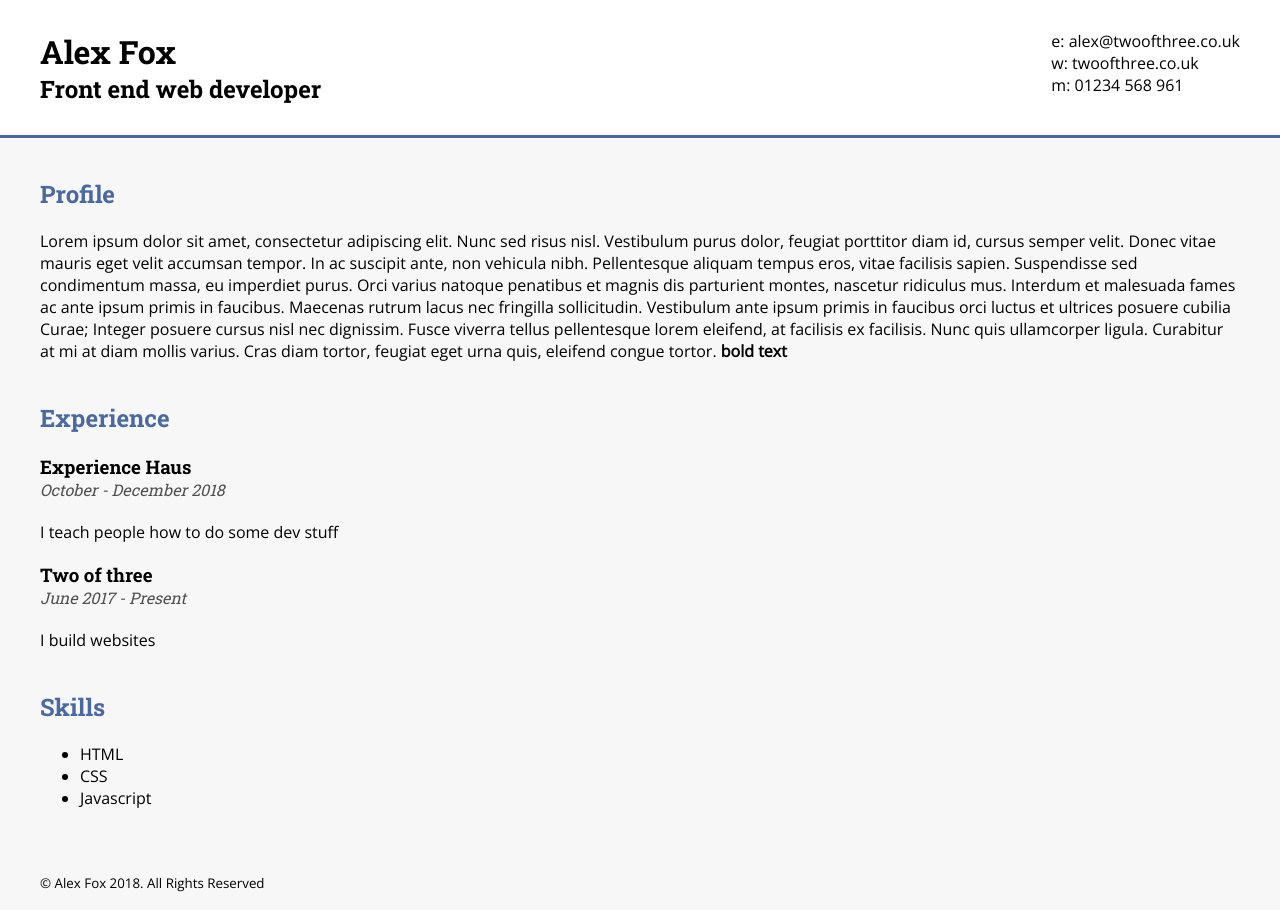
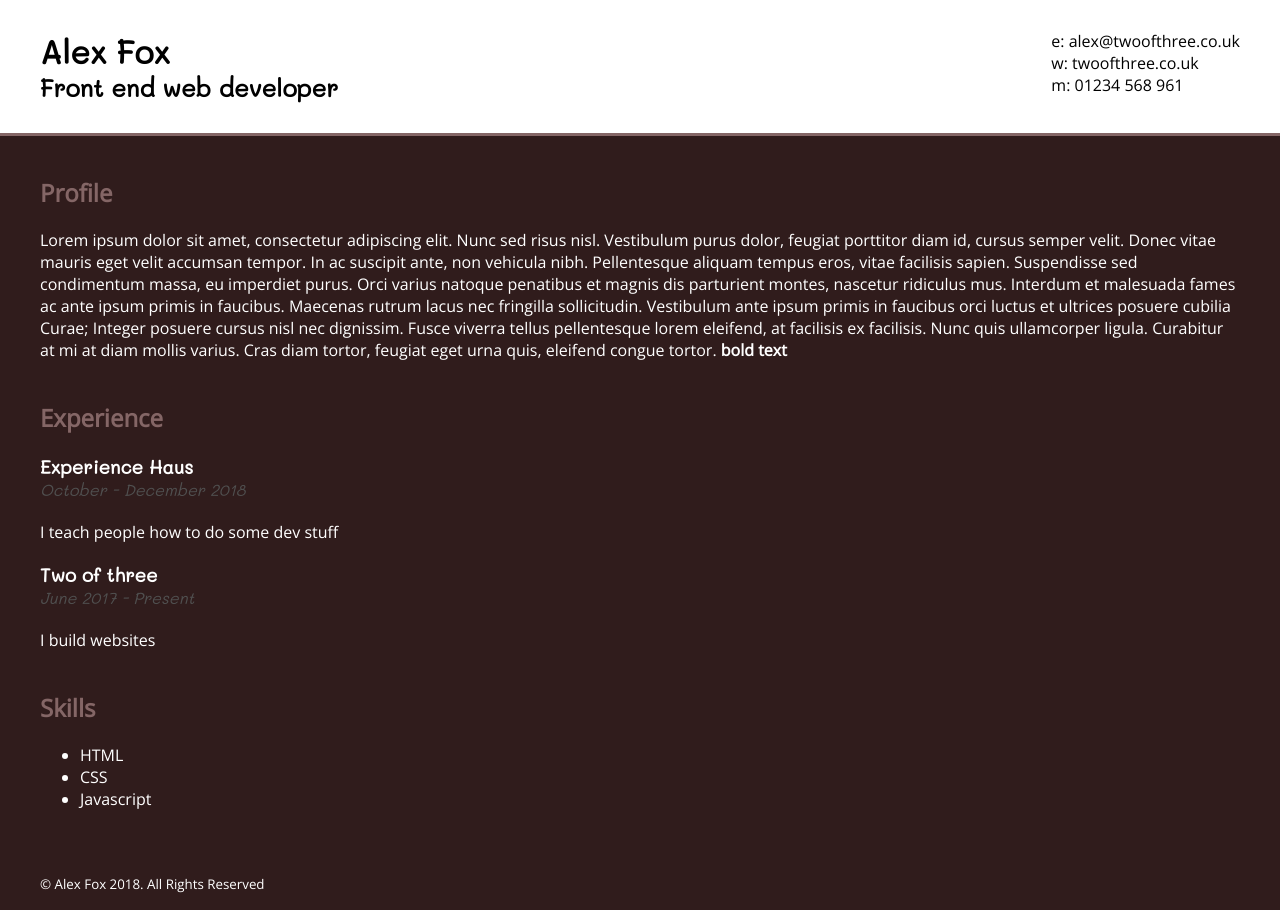
Before and after one commit to propernicedigital/twoofthree.github.io, a plain HTML site: page cv/index.html in a window 1280 px wide. Drawn offline with nearby package versions, Linux system fonts and the light colour scheme.

Commit message:
git image

```diff
--- a/cv/index.html
+++ b/cv/index.html
@@ -6,10 +6,10 @@
         <meta name="viewport" content="width=device-width, initial-scale=1, shrink-to-fit=no">
         <!-- Google fonts -->
         <link href="https://fonts.googleapis.com/css?family=Open+Sans" rel="stylesheet">
-        <link href="https://fonts.googleapis.com/css?family=Roboto+Slab:400,700" rel="stylesheet">
+        <link href="https://fonts.googleapis.com/css?family=Mali" rel="stylesheet">
+        <link rel="stylesheet" href="styles.css" />
         <!-- CSS link -->
         <title>Alex Fox - CV</title>
-        <link rel="stylesheet" href="styles.css" />
     </head>
     <body>
         <header>
--- a/cv/styles.css
+++ b/cv/styles.css
@@ -6,12 +6,17 @@ html {
 }
 body {
     font-family: 'Open Sans', sans-serif;
-    background-color: #f7f7f7;
+    background-color: #301C1C;
     margin: 0;
+    color: #fff;
+}
+
+h1 {
+    font-family: 'Open Sans', sans-serif;
 }
 
 h1, h2, h3, h4, h5, h6 {
-    font-family: 'Roboto Slab', sans-serif;
+    font-family: 'Mali', cursive;
 }
 .container {
     max-width: 1200px;
@@ -23,8 +28,9 @@ h1, h2, h3, h4, h5, h6 {
 
 header {
     background-color: #fff;
-    border-bottom: 3px solid #4a69a0;
+    border-bottom: 3px solid #846666;
     padding: 30px;
+    color: #000;
 }
     header div {
         display: inline-block;
@@ -48,8 +54,9 @@ main {
     padding: 0 30px 30px 30px;
 }
     main section h2 {
-        color: #4a69a0;
+        color: #846666;
         margin-top: 40px;
+        font-family: 'Open Sans', sans-serif;
     }
     main section h3 {
         margin-bottom: 0;
```
Also changed, not shown: Sessions/03/box-model.gif (added), 3 other files.
